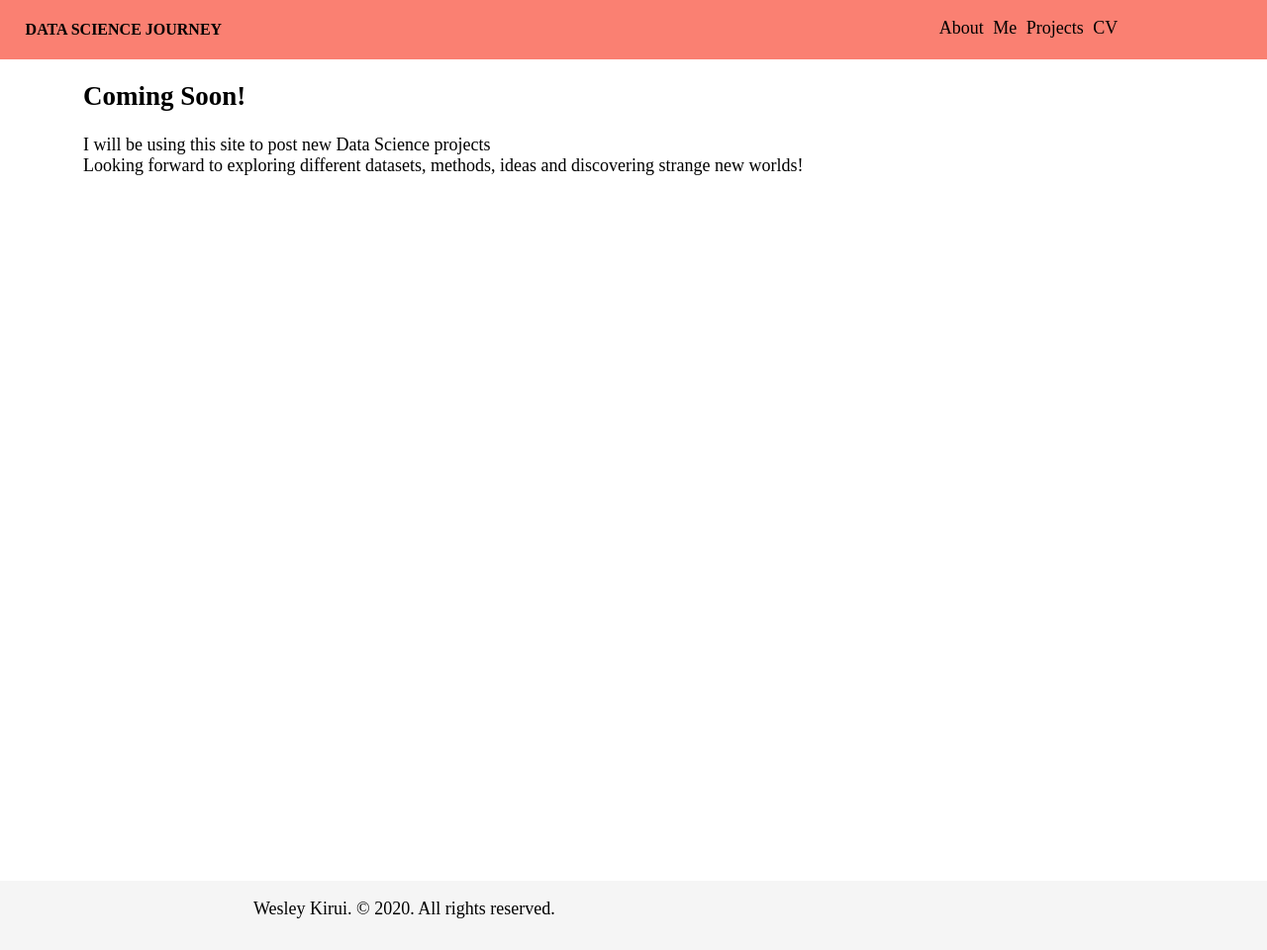
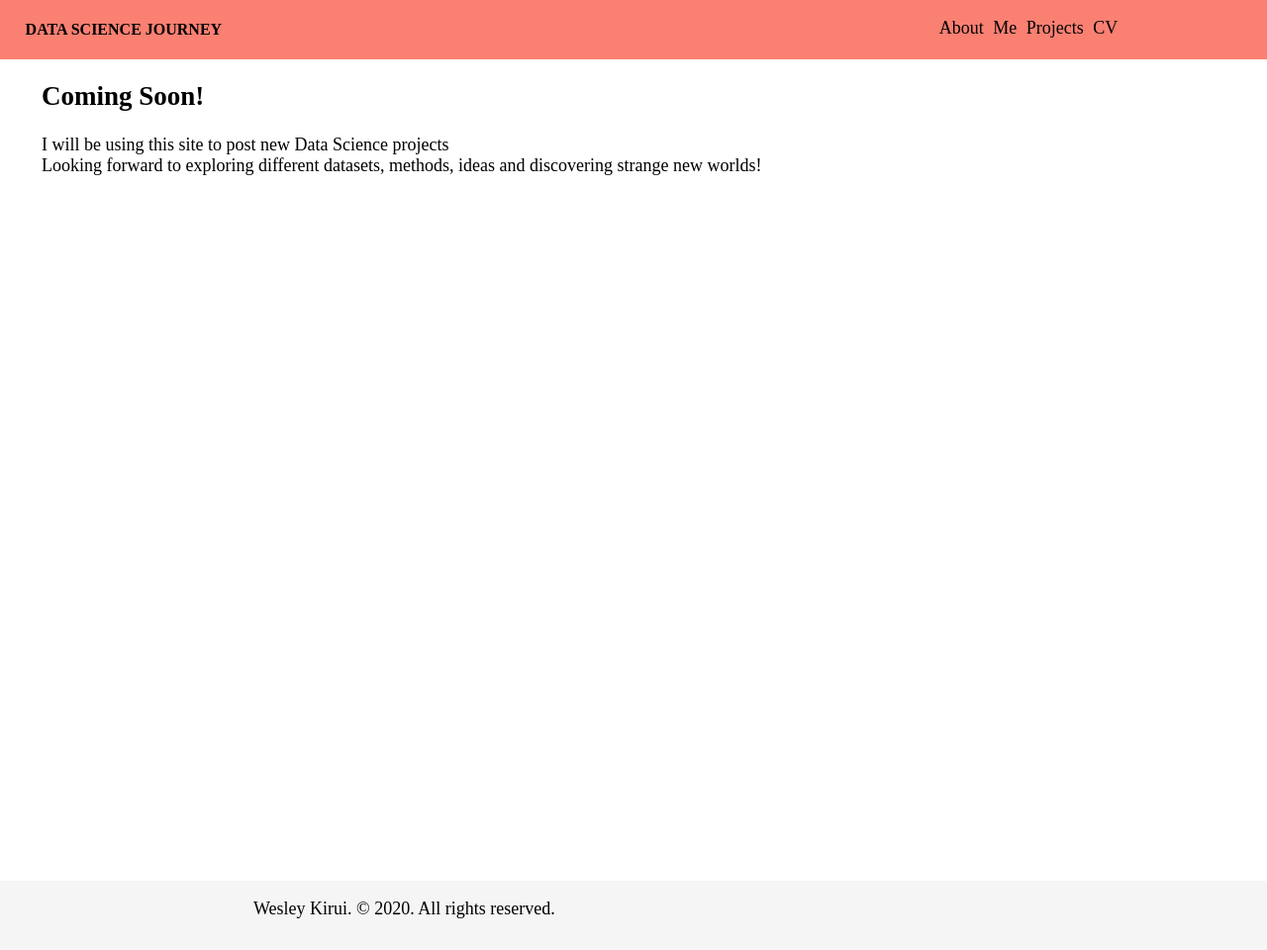
Before and after one commit to wkirui/wkirui.github.io, a Jekyll site: the page built from index.html, in a window 1280 px wide. Shown: the whole page at 99% size. Built offline with Jekyll 4.4.1, drawn with Linux system fonts in a browser that asks for light colours; nearby versions of some CDN libraries.

Commit message:
changed projects layout

```diff
--- a/about.html
+++ b/about.html
@@ -3,6 +3,7 @@
 permalink:
 title: 'About : Wesley Kirui'
 ---
+<section>
     <div id="about-me">
         <h3>{{ "About me" |uppercase }}</h3>
         <p>{{ "I work with data systems often helping to build tools for data collection, analysis and reporting.<br>
@@ -37,3 +38,4 @@
             </ul>
         </div>
     </div>
+</section>
--- a/assets/css/style.css
+++ b/assets/css/style.css
@@ -81,13 +81,13 @@
 section {
     position: absolute;
     display: block;
-    /* text-align: justify; */
+    text-align: justify;
     /* margin: 60px; */
-    width: 80vw;
-    margin-left: 5vw;
+    width: 70vw;
+    margin-left: 2.5vw;
     /* margin-right:15px; */
     background-color: white;
-    padding-left: 20px;
+    padding-left: 10px;
     padding-right: 10px;
     /* padding-left: 20px;
     padding-right: 20px;
@@ -137,25 +137,20 @@
 
 @media screen and (max-width: 600px) {
     html, body{
-        height: 100%;
+        height: 100vh;
         margin: 0;
-    }
-    body{
-        display: flex;
-        flex-direction: column;
     }
 
     #page-container {
-        display: flex;
-        flex-direction: column;
+        min-height: 100vh;
     }
 
     #content-wrap {
-        flex: 1 0 auto;
+        /* flex: 1 0 auto; */
         /* padding: 20px; */
         /* padding-bottom: 60px; */
         /* margin-left: auto; */
-        /* margin-bottom: -60px; */
+        margin-bottom: -60px;
     }
     #nav-bar.responsive {
         position: relative;
@@ -179,15 +174,15 @@
     }
     #footer {
         position: absolute;
-        flex-shrink: 0;
-        /* bottom: 0; */
-        /* left: 0; */
-        /* right: 0; */
+        /* flex-shrink: 0; */
+        bottom: 0;
+        left: 0;
+        right: 0;
         width: 90vw;
         height: 60px;
         clear: both;
         background-color: whitesmoke;
-        /* padding-bottom: 10px; */
+        padding-bottom: 10px;
         padding-left: 10vw;
         margin-top: -60px;
     }
```
Also changed, not shown: 2 other files. Lines whose indentation alone changed are shown as unchanged.
